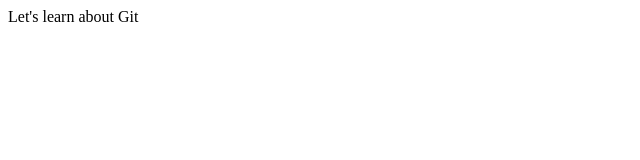
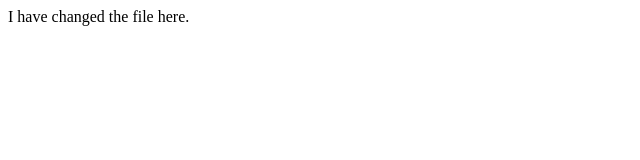
Before and after one commit to SLIIT-Kushnara/ITP_1, a plain HTML site: page index.html in a window 1280 px wide. Shown: the full height of the page, 0-640 px from the left. Drawn offline with Linux system fonts and the light colour scheme.

Commit message:
Commit 1

```diff
--- a/index.html
+++ b/index.html
@@ -5,7 +5,7 @@
 </header>
 
 <body>
-Let's learn about Git
+I have changed the file here.
 </body>
 
 </html>
```
